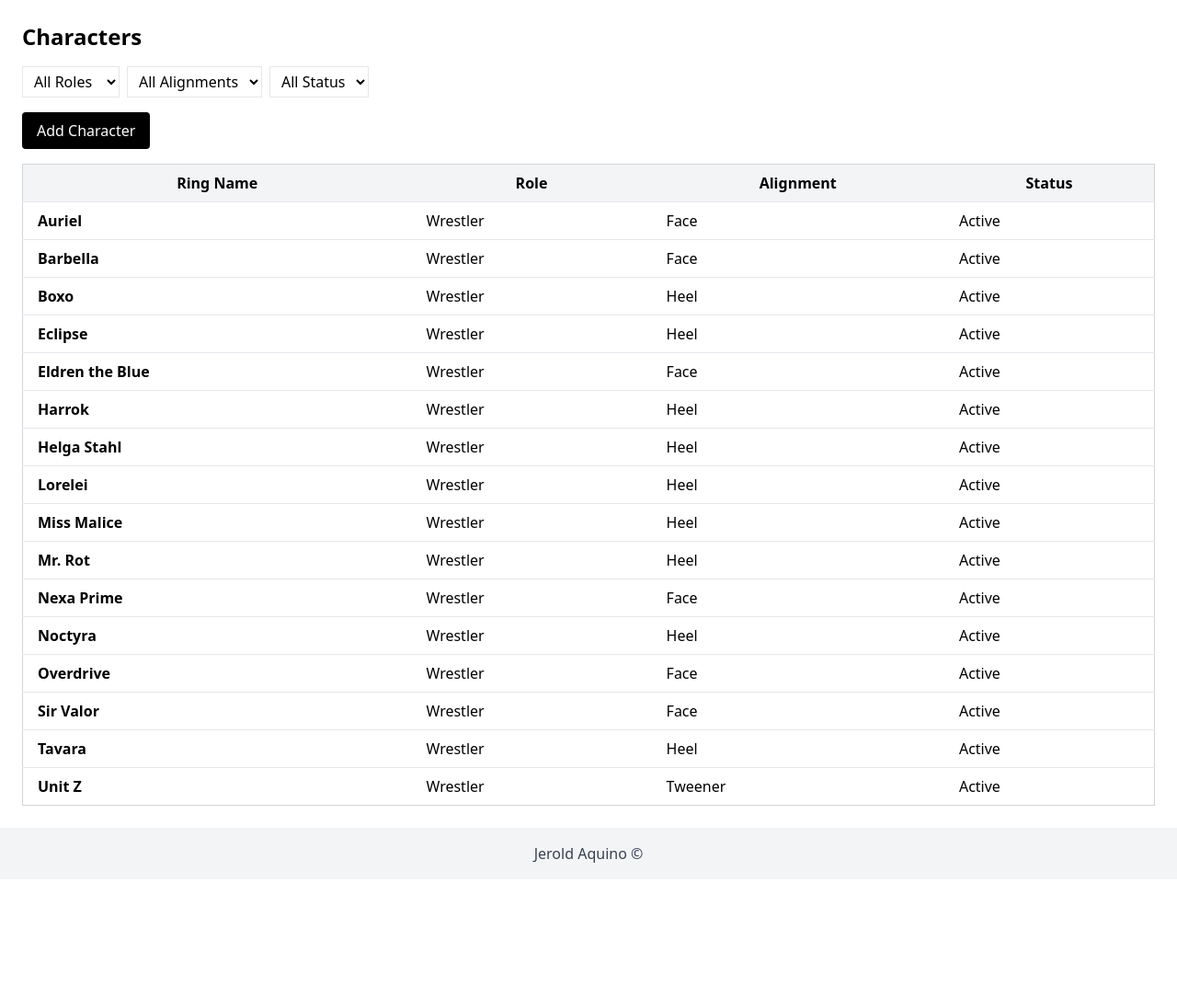
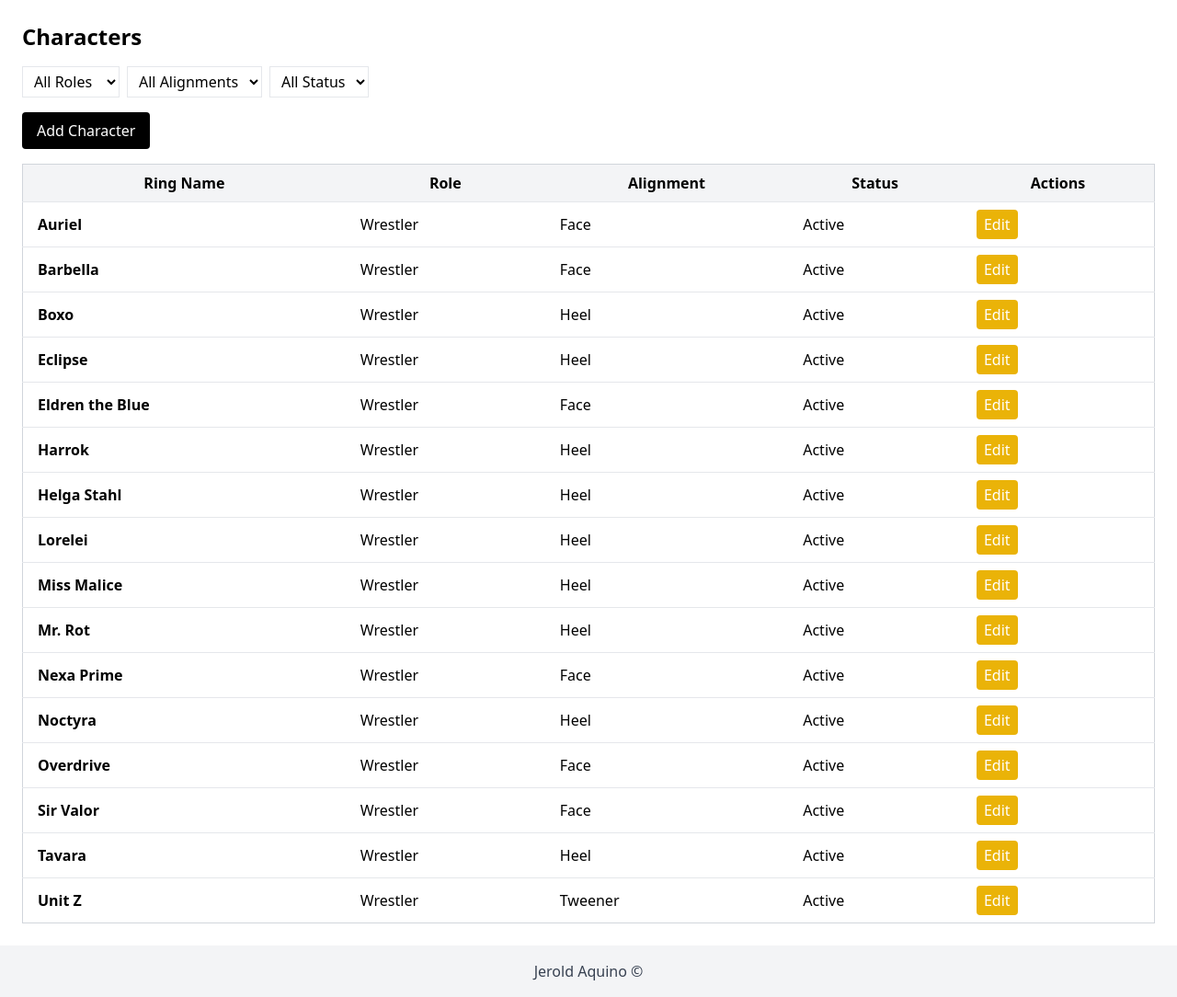
Before and after one commit to DyloreAquino/WrestlingEmpireBookingSite, a Django app: page /characters/characters/ in a window 1280 px wide. Shown: the part 60-1144 px from the top of the page at 92% size. Before the commit the page ends 998 px from the top, so only its background shows below. Run offline with Django 5.2, Linux system fonts and the light colour scheme; data comes from the database, SQL or seed files in the repository; both versions use the stored data as it was after the commit; some libraries are stand-ins or nearby versions.

Commit message:
ADded character edit buttons

```diff
--- a/webooks/core/templates/core/character_detail.html
+++ b/webooks/core/templates/core/character_detail.html
@@ -3,7 +3,10 @@
 {% block title %}{{ character.ring_name }}{% endblock %}
 
 {% block content %}
-<h1 class="text-3xl font-bold mb-6">{{ character.ring_name }}</h1>
+<div class="flex items-center justify-between mb-6">
+    <h1 class="text-3xl font-bold">{{ character.ring_name }}</h1>
+    <a href="{% url 'character-edit' character.id %}" class="bg-yellow-500 text-white px-3 py-1 rounded">Edit</a>
+</div>
 
 <!-- Attributes -->
 <div class="mb-6 p-4 border rounded-lg bg-gray-50 dark:bg-gray-800">
--- a/webooks/core/templates/core/character_list.html
+++ b/webooks/core/templates/core/character_list.html
@@ -42,6 +42,7 @@
       <th class="px-4 py-2">Role</th>
       <th class="px-4 py-2">Alignment</th>
       <th class="px-4 py-2">Status</th>
+      <th class="px-4 py-2">Actions</th>
     </tr>
   </thead>
   <tbody>
@@ -55,6 +56,9 @@
       <td class="px-4 py-2">{{ char.get_alignment_display }}</td>
       <td class="px-4 py-2">
         {% if char.active %}Active{% else %}Inactive{% endif %}
+      </td>
+      <td class="px-4 py-2">
+        <button onclick="event.stopPropagation(); window.location='{% url 'character-edit' char.id %}'" class="bg-yellow-500 text-white px-2 py-1 rounded">Edit</button>
       </td>
     </tr>
     {% empty %}
```
Also changed, not shown: webooks/db.sqlite3.
